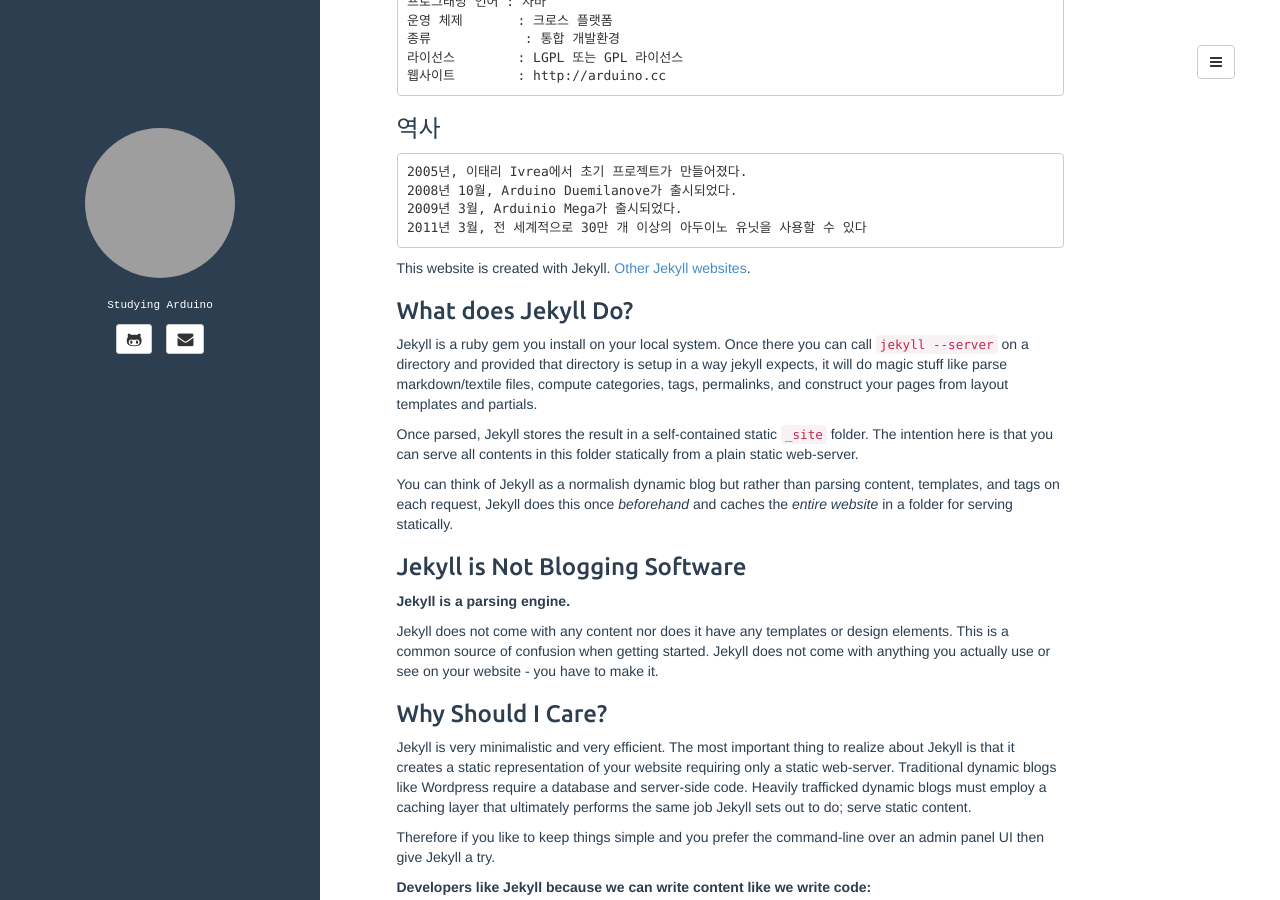
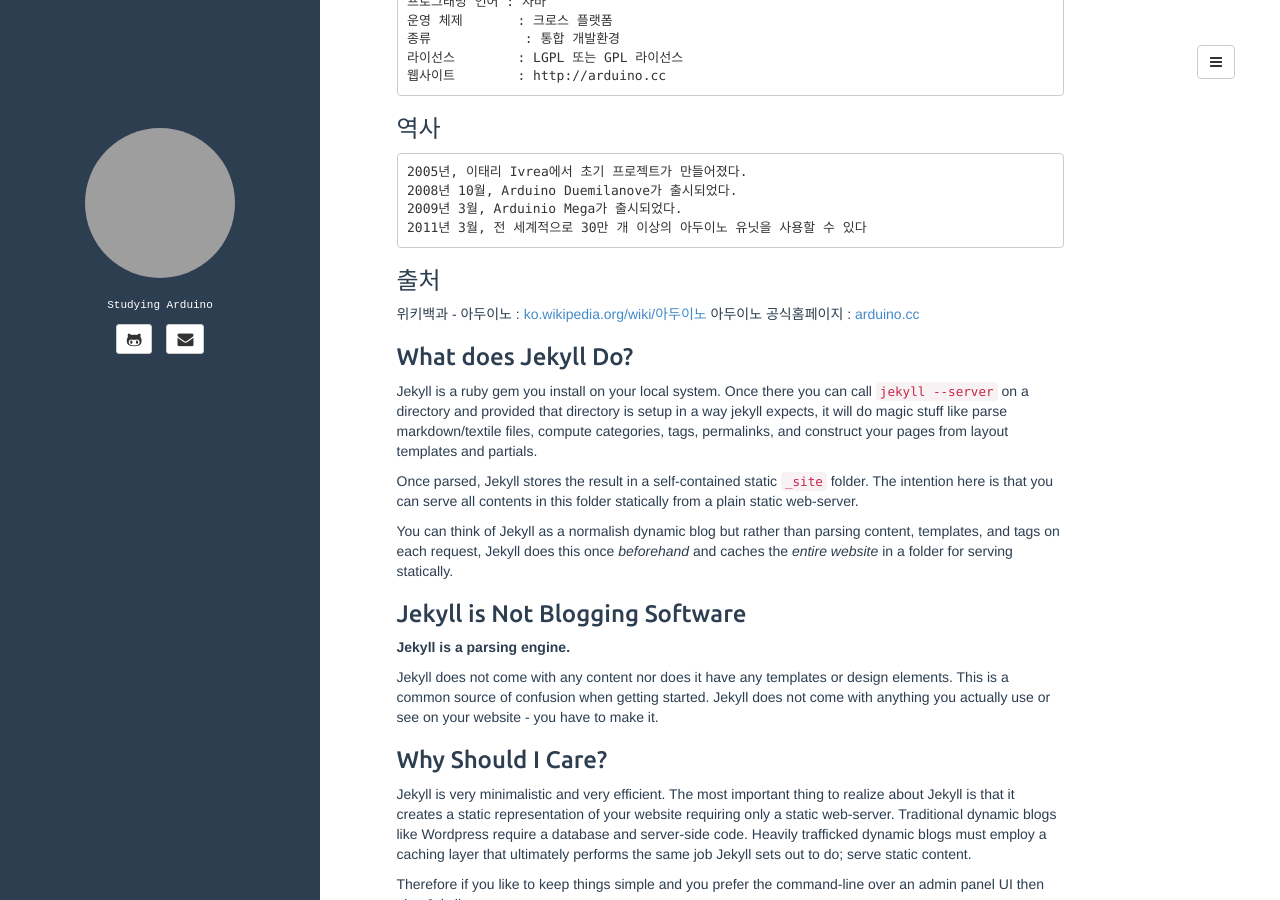
Before and after one commit to kicheolmin2/kicheolmin2.github.com, a Jekyll site: the page built from _posts/core-samples/2014-10-20-Arduino-introduction.md, in a window 1280 px wide and 900 px high, scrolled down 871 px. Built offline with Jekyll 4.4.1, drawn with Linux system fonts in a browser that asks for light colours; comment, search, counter and statistics services are not loaded; grey boxes are pictures that could not be loaded.

Commit message:
Update 2014-10-20-Arduino-introduction.md

```diff
--- a/_posts/core-samples/2014-10-20-Arduino-introduction.md
+++ b/_posts/core-samples/2014-10-20-Arduino-introduction.md
@@ -34,8 +34,11 @@ tags : [intro, beginner, Arduino, tutorial]
     2009년 3월, Arduinio Mega가 출시되었다.
     2011년 3월, 전 세계적으로 30만 개 이상의 아두이노 유닛을 사용할 수 있다
 
-This website is created with Jekyll. [Other Jekyll websites](https://github.com/mojombo/jekyll/wiki/Sites).
 
+### 출처
+
+위키백과 - 아두이노 : <a href="http://ko.wikipedia.org/wiki/%EC%95%84%EB%91%90%EC%9D%B4%EB%85%B8" target="_blank">ko.wikipedia.org/wiki/아두이노</a>
+아두이노 공식홈페이지 : <a href="http://arduino.cc/" target="_blank">arduino.cc</a>
 
 
 ### What does Jekyll Do?
```
